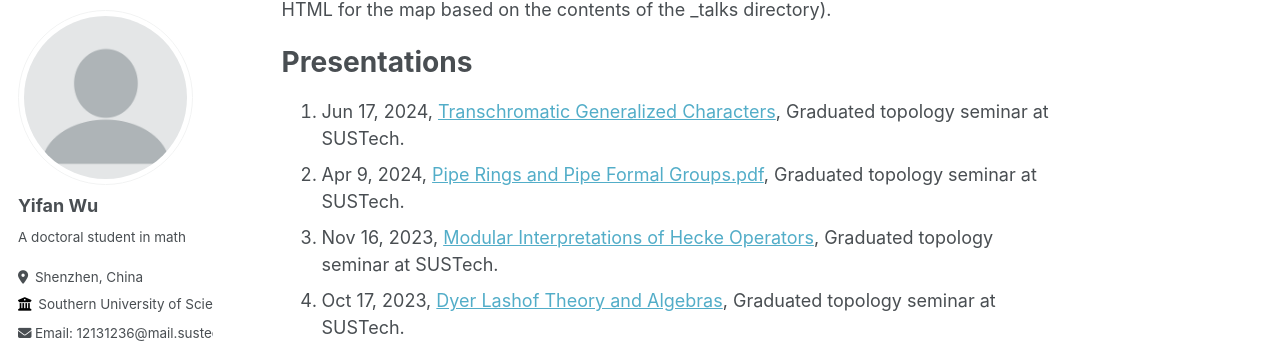
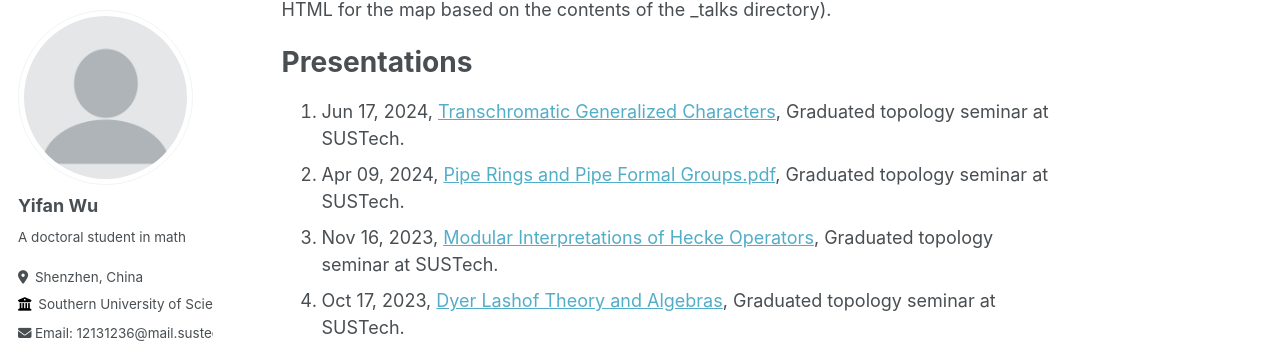
Before and after one commit to Wuyf19970105/Wuyf19970105.github.io, a Jekyll site: the page built from _pages/about.md, in a window 1280 px wide and 900 px high, scrolled down 951 px. Shown: the part 96-450 px from the top of the window. Built offline with Jekyll 4.4.1, drawn with Linux system fonts in a browser that asks for light colours.

Commit message:
Update about.md
Signed-off-by: Yifan Wu <148335396+Wuyf19970105@users.noreply.github.com>

```diff
--- a/_pages/about.md
+++ b/_pages/about.md
@@ -36,7 +36,7 @@ For site content, there is one markdown file for each type of content, which are
 Presentations
 ======
 1. Jun 17, 2024, [Transchromatic Generalized Characters](https://Wuyf19970105.github.io/files/Transchromatic_Generalized_Characters.pdf), Graduated topology seminar at SUSTech.
-1. Apr 9, 2024, [Pipe Rings and Pipe Formal Groups.pdf](https://Wuyf19970105.github.io/files/Pipe_Rings_and_Pipe_Formal_Groups.pdf), Graduated topology seminar at SUSTech.
+1. Apr 09, 2024, [Pipe Rings and Pipe Formal Groups.pdf](https://Wuyf19970105.github.io/files/Pipe_Rings_and_Pipe_Formal_Groups.pdf), Graduated topology seminar at SUSTech.
 2. Nov 16, 2023, [Modular Interpretations of Hecke Operators](https://Wuyf19970105.github.io/files/Modular_Interpretations_of_Hecke_Operators.pdf), Graduated topology seminar at SUSTech.
 4. Oct 17, 2023, [Dyer Lashof Theory and Algebras](https://Wuyf19970105.github.io/files/Dyer_Lashof_Theory_and_Algebras.pdf), Graduated topology seminar at SUSTech.
 5. Sep 29, 2023, [Review of Modular Forms and Introduction to Modular Curves](https://Wuyf19970105.github.io/files/Review_of_Modular_Forms_and_Introduction_to_Modular_Curves.pdf), Graduated topology seminar at SUSTech.
```
